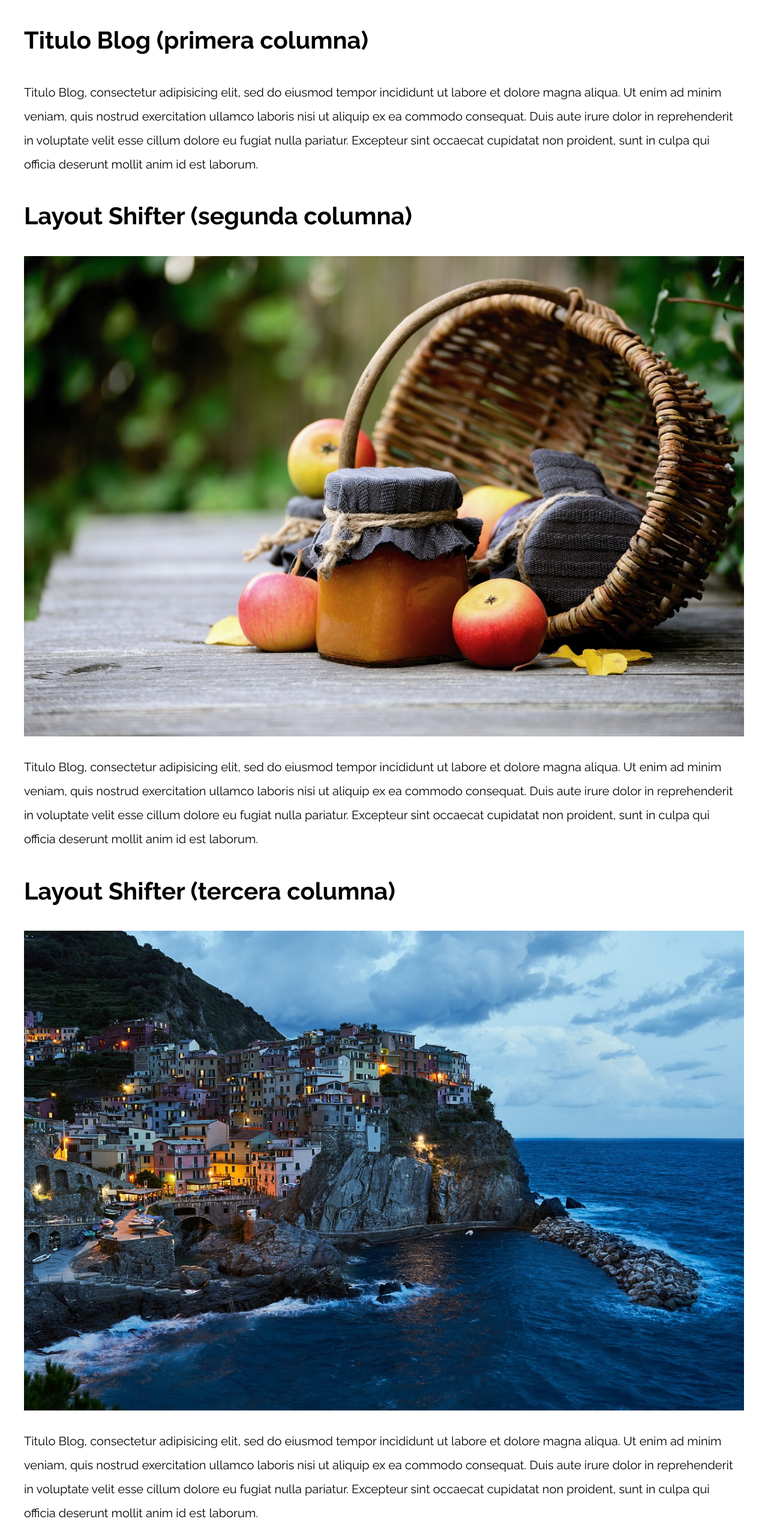
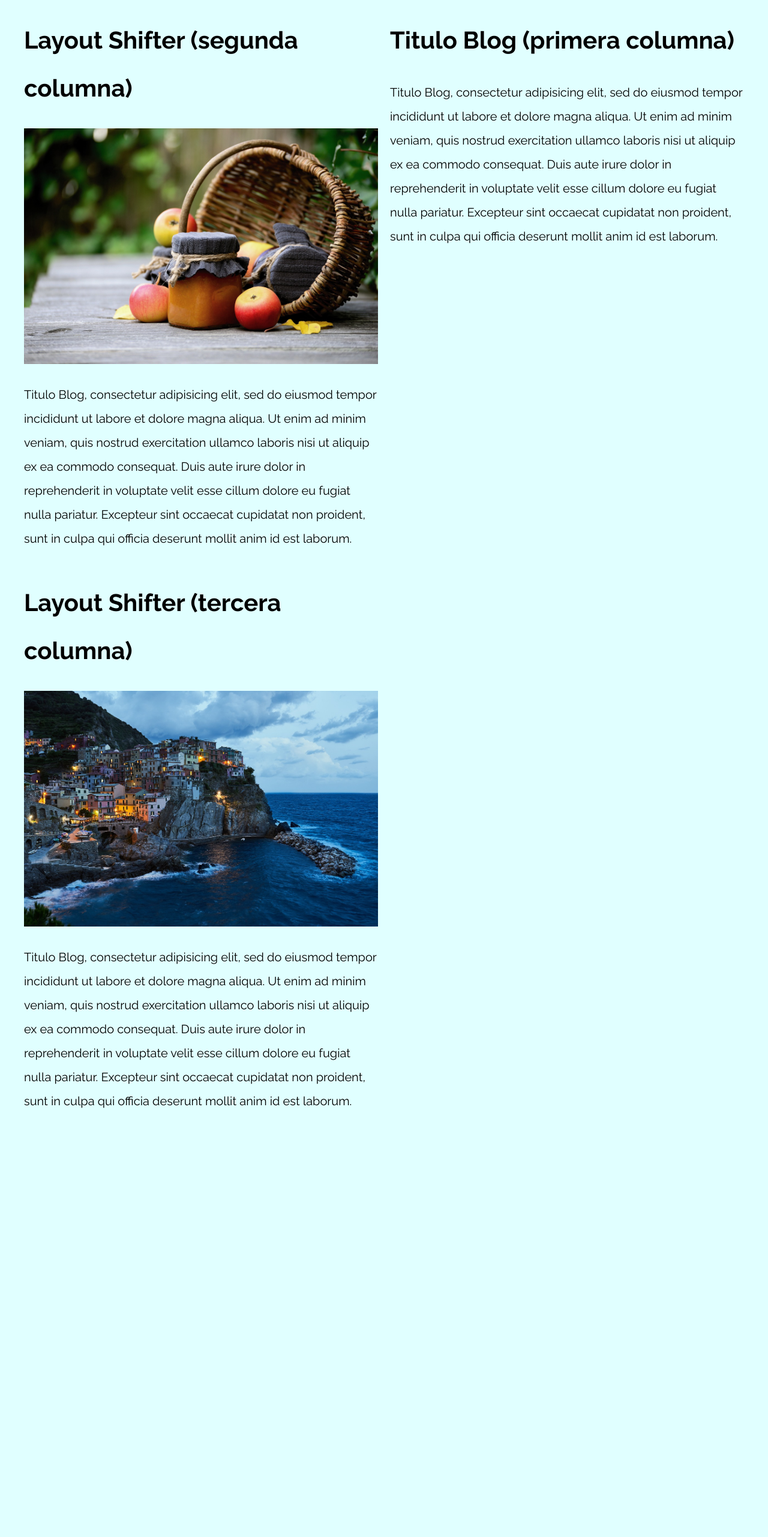
Before and after one commit to MatMT/DevWeb, a PHP site: page / in a window 1280 px wide. Shown: the whole page at 60% size. After the commit the page ends 1848 px from the top, so only its background shows below. Run offline with PHP 8.4, Linux system fonts and the light colour scheme.

Commit message:
Finalizando el diseño de layout's

```diff
--- a/Proyecto_3/11-layout_shifter_css_grid/css/styles.css
+++ b/Proyecto_3/11-layout_shifter_css_grid/css/styles.css
@@ -10,7 +10,7 @@ html {
 }
 
 body {
-    font-family: 'Raleway', sans-serif;
+  font-family: "Raleway", sans-serif;
   font-size: 1.6rem;
   line-height: 2;
 }
@@ -39,7 +39,7 @@ p {
 
 .entrada-blog a {
   display: inline-block;
-    background-color: #2196F3;
+  background-color: #2196f3;
   color: white;
   padding: 10px 20px;
   text-decoration: none;
@@ -47,5 +47,52 @@ p {
   text-transform: uppercase;
 }
 
+/** CODIGO AQUI **/
 
-/** CODIGO AQUI **/
+@media (min-width: 768px) {
+  body {
+    background-color: lightpink;
+  }
+
+  .layout-shifter {
+    display: grid;
+    grid-template-areas:
+      "contenido"
+      "inferior";
+  }
+
+  .sidebar {
+    grid-area: inferior;
+  }
+
+  .contenido-principal {
+    grid-area: contenido;
+    display: grid;
+    grid-template-areas: "entrada1 entrada2";
+    grid-template-columns: repeat(2, 1fr);
+    column-gap: 3rem;
+  }
+}
+
+@media (min-width: 992px) {
+  body {
+    background-color: lightcyan;
+  }
+
+  .layout-shifter {
+    grid-template-areas: "contenido sidebar";
+    column-gap: 2rem;
+  }
+
+  .sidebar {
+    grid-area: sidebar;
+  }
+
+  .contenido-principal {
+    grid-area: contenido;
+    grid-template-areas:
+      "entrada1"
+      "entrada2";
+    grid-template-columns: unset;
+  }
+}
--- a/Proyecto_3/11-layout_shifter_css_grid/index.html
+++ b/Proyecto_3/11-layout_shifter_css_grid/index.html
@@ -12,8 +12,8 @@
 
 <body>
 
-    <div class="contenedor">
-        <aside>
+    <div class="contenedor layout-shifter">
+        <aside class="sidebar">
             <h1>Titulo Blog (primera columna)</h1>
             <p>
                 Titulo Blog, consectetur adipisicing elit, sed do eiusmod tempor incididunt ut labore et dolore magna aliqua. Ut enim ad minim veniam, quis nostrud exercitation ullamco laboris nisi ut aliquip ex ea commodo consequat. Duis aute irure dolor in reprehenderit
@@ -21,7 +21,7 @@
             </p>
         </aside>
 
-        <main>
+        <main class="contenido-principal">
             <article class="entrada-blog">
                 <h1>Layout Shifter (segunda columna)</h1>
                 <img src="img/imagen1.jpg">
```
Also changed, not shown: Proyecto_4/img/banner.jpg (added), Proyecto_4/img/banner.webp (added), Proyecto_4/img/blog1.jpg (added), Proyecto_4/img/blog1.webp (added), Proyecto_4/img/blog2.jpg (added), Proyecto_4/img/blog2.webp (added), Proyecto_4/img/blog3.jpg (added), Proyecto_4/img/blog3.webp (added), Proyecto_4/img/contacto.jpg (added), Proyecto_4/img/curso1.jpg (added), Proyecto_4/img/curso2.jpg (added), Proyecto_4/img/curso3.jpg (added), Proyecto_4/img/nosotros.jpg (added), Test_Confeti_1/Assets/Icon/Recurso 2@2x.png (added), 2 other files. Lines whose indentation alone changed are shown as unchanged.
